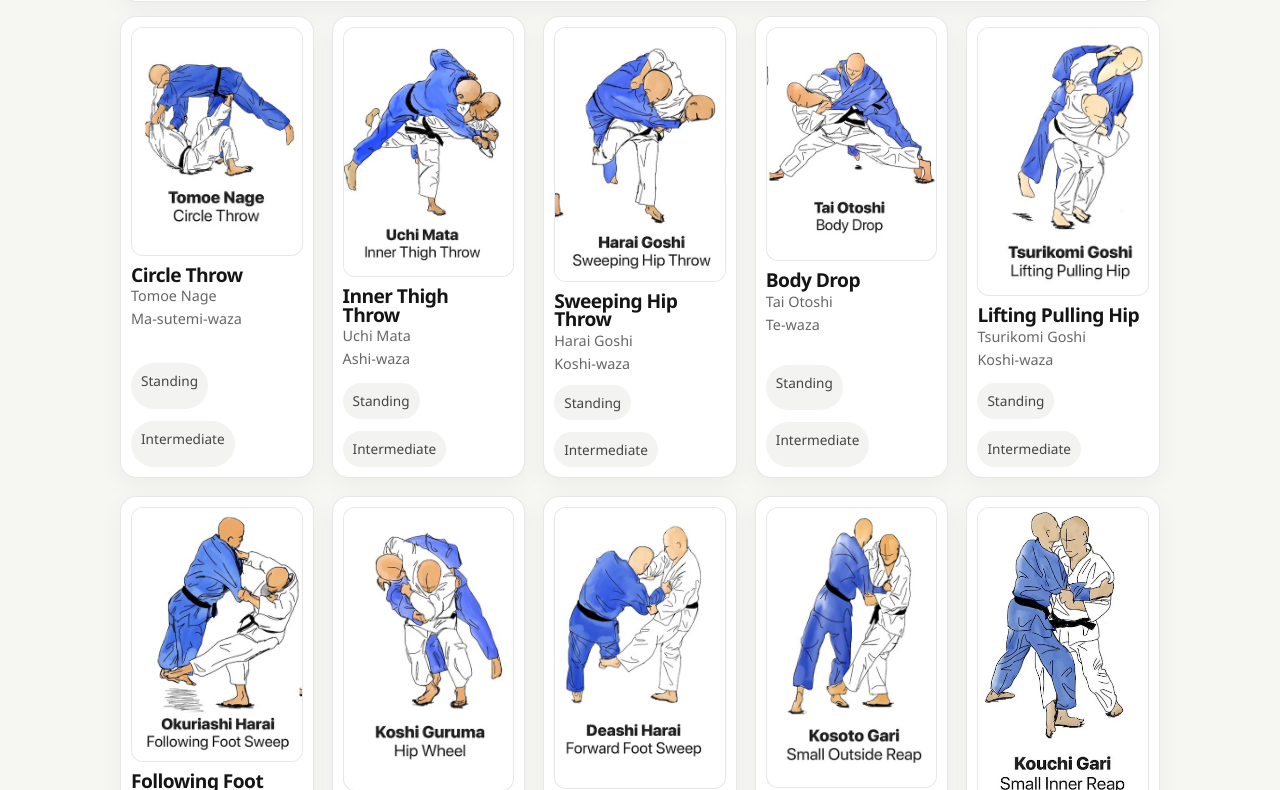
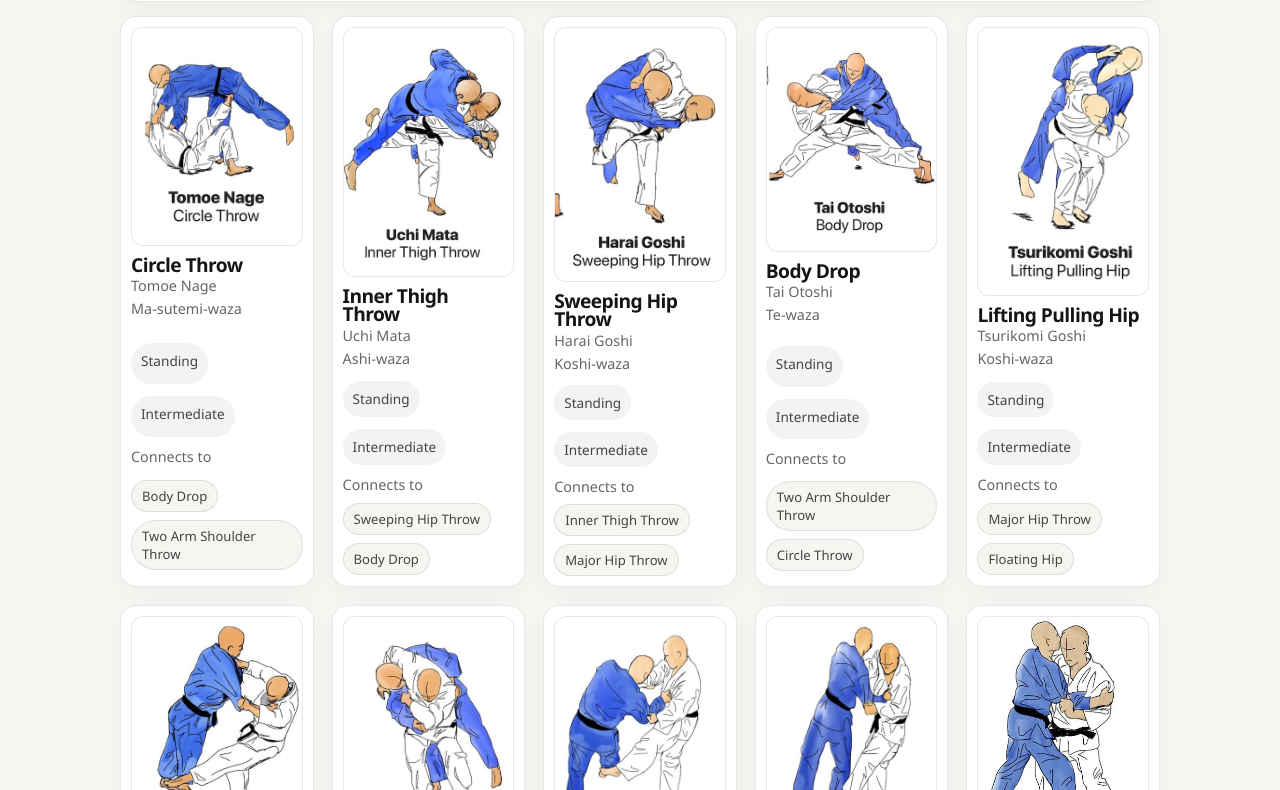
Before and after one commit to gocre8/judo, a Next.js app: page /library in a window 1280 px wide. Shown: the part 1108-1898 px from the top of the page. Built offline with nearby package versions, Linux system fonts and the light colour scheme.

Commit message:
Refine move connections and show links on library cards

```diff
--- a/app/globals.css
+++ b/app/globals.css
@@ -319,11 +319,32 @@ p {
 }
 
 .move-card__top,
+.move-card__connections,
 .detail-hero__top {
   display: flex;
   justify-content: space-between;
   gap: 8px;
   align-items: flex-start;
+}
+
+.move-card__connections {
+  display: grid;
+  gap: 8px;
+}
+
+.move-card__connection-list {
+  display: flex;
+  flex-wrap: wrap;
+  gap: 8px;
+}
+
+.move-card__connection-chip {
+  padding: 6px 10px;
+  border-radius: 999px;
+  border: 1px solid var(--line);
+  background: #f5f5f2;
+  color: #444;
+  font-size: 0.82rem;
 }
 
 .muted-label {
@@ -447,6 +468,10 @@ p {
 .connection-group {
   display: grid;
   gap: 8px;
+}
+
+.connection-links .chip {
+  background: #f6f6f3;
 }
 
 .connection-group strong {
--- a/components/MoveCard.tsx
+++ b/components/MoveCard.tsx
@@ -1,5 +1,6 @@
 import Link from "next/link";
 import { MoveImage } from "@/components/MoveImage";
+import { moveMap } from "@/data/moves";
 import { Move, UserMoveProgress } from "@/lib/types";
 
 type MoveCardProps = {
@@ -8,6 +9,12 @@ type MoveCardProps = {
 };
 
 export function MoveCard({ move, progress }: MoveCardProps) {
+  const linkedMoves = [...move.alternativeMoveIds, ...move.relatedMoveIds]
+    .filter((moveId, index, allIds) => allIds.indexOf(moveId) === index)
+    .map((moveId) => moveMap[moveId])
+    .filter(Boolean)
+    .slice(0, 2);
+
   return (
     <Link href={`/moves/${move.id}`} className="move-card move-card--link">
       <MoveImage move={move} variant="card" />
@@ -26,6 +33,18 @@ export function MoveCard({ move, progress }: MoveCardProps) {
         <span>{move.situationTags[0]}</span>
         <span>{move.difficulty}</span>
       </div>
+      {linkedMoves.length > 0 ? (
+        <div className="move-card__connections">
+          <span className="muted-label">Connects to</span>
+          <div className="move-card__connection-list">
+            {linkedMoves.map((linkedMove) => (
+              <span key={linkedMove.id} className="move-card__connection-chip">
+                {linkedMove.name}
+              </span>
+            ))}
+          </div>
+        </div>
+      ) : null}
     </Link>
   );
 }
```
Also changed, not shown: app/moves/[id]/page.tsx (+6 -3 lines).
